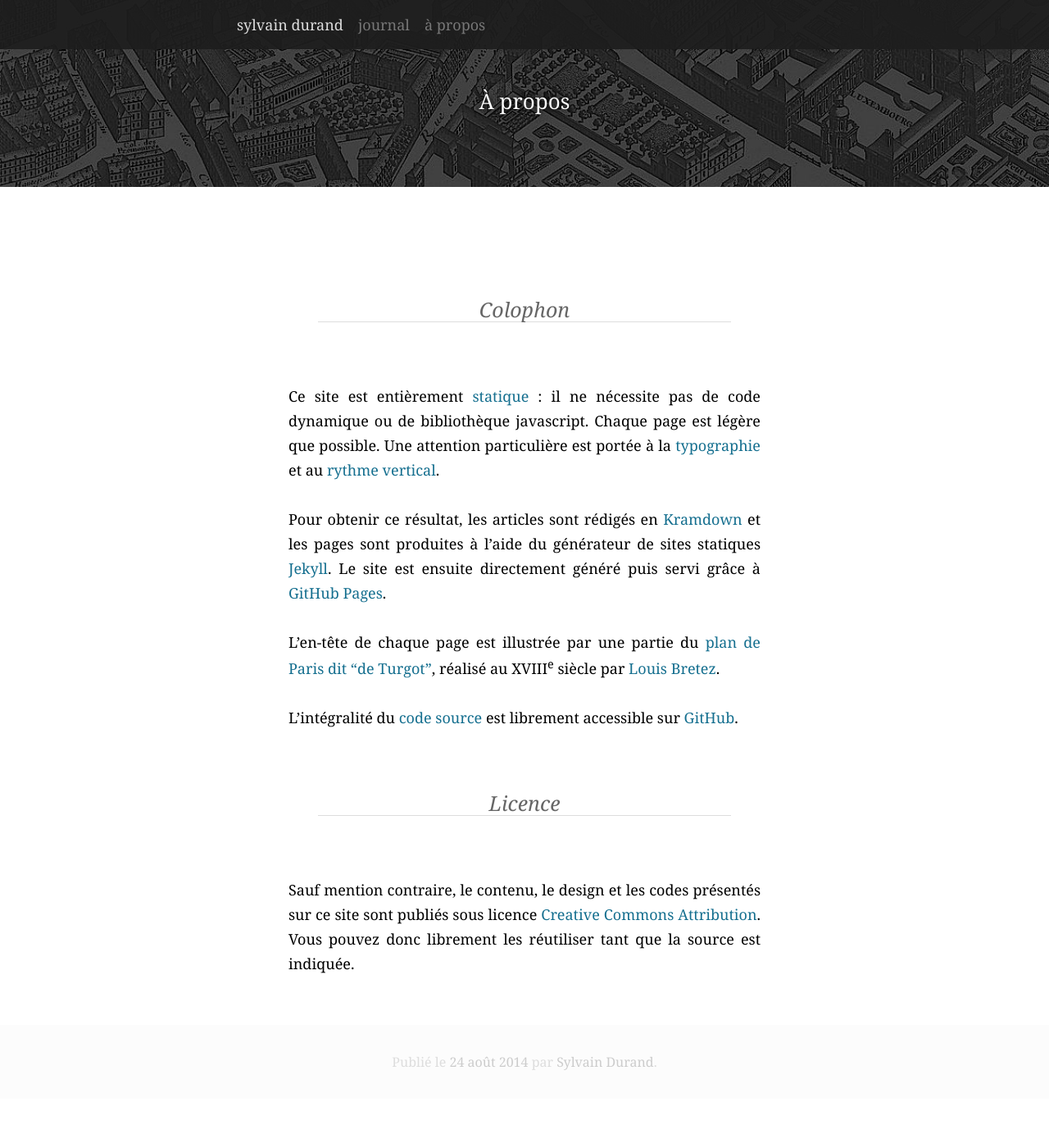
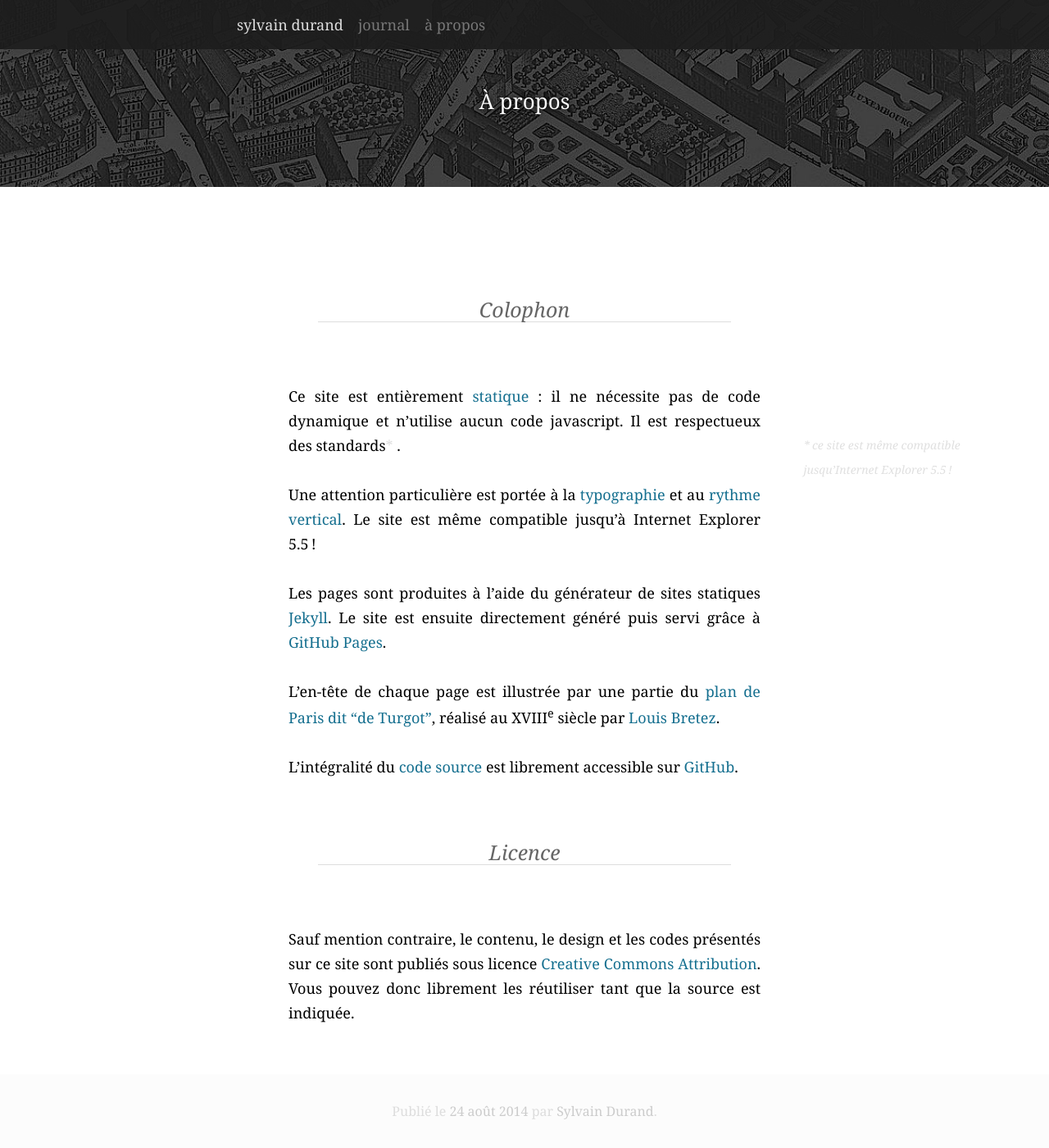
Before and after one commit to simonmeggle/simonmeggle.github.io, a Jekyll site: the page built from _posts/fr/pages/2014-08-24-a-propos.md, in a window 1280 px wide and 1400 px high, scrolled down 12 px. Shown: the whole window at 82% size. Built offline with Jekyll 4.4.1, drawn with Linux system fonts in a browser that asks for light colours; some web fonts are replaced; Markdown is read by kramdown in place of the engine named in the settings; before the commit the page ends 1352 px from its top, so only the background shows below that.

Commit message:
Fix typo

```diff
--- a/_posts/fr/pages/2014-08-24-a-propos.md
+++ b/_posts/fr/pages/2014-08-24-a-propos.md
@@ -3,9 +3,11 @@ title: À propos
 ---
 
 ## Colophon
-Ce site est entièrement [statique](https://fr.wikipedia.org/wiki/Page_web_statique) : il ne nécessite pas de code dynamique ou de bibliothèque javascript. Chaque page est légère que possible. Une attention particulière est portée à la [typographie](http://webtypography.net/) et au [rythme vertical](http://webtypography.net/2.2.2).
+Ce site est entièrement [statique](https://fr.wikipedia.org/wiki/Page_web_statique) : il ne nécessite pas de code dynamique et n'utilise aucun code javascript. Il est respectueux des standards[[ce site est même compatible jusqu'Internet Explorer 5.5 !]].
 
-Pour obtenir ce résultat, les articles sont rédigés en [Kramdown](http://kramdown.gettalong.org/) et les pages sont produites à l'aide du générateur de sites statiques [Jekyll](http://jekyllrb.com/). Le site est ensuite directement généré puis servi grâce à [GitHub Pages](https://pages.github.com/).
+ Une attention particulière est portée à la [typographie](http://webtypography.net/) et au [rythme vertical](http://webtypography.net/2.2.2). Le site est même compatible jusqu'à Internet Explorer 5.5 !
+
+Les pages sont produites à l'aide du générateur de sites statiques [Jekyll](http://jekyllrb.com/). Le site est ensuite directement généré puis servi grâce à [GitHub Pages](https://pages.github.com/).
 
 L'en-tête de chaque page est illustrée par une partie du [plan de Paris dit "de Turgot"](https://fr.wikipedia.org/wiki/Plan_de_Turgot), réalisé au XVIII<sup>e</sup> siècle par [Louis Bretez](https://fr.wikipedia.org/wiki/Louis_Bretez).
 
```
Also changed, not shown: _posts/en/pages/2014-08-24-about.md (+2 -2 lines).
